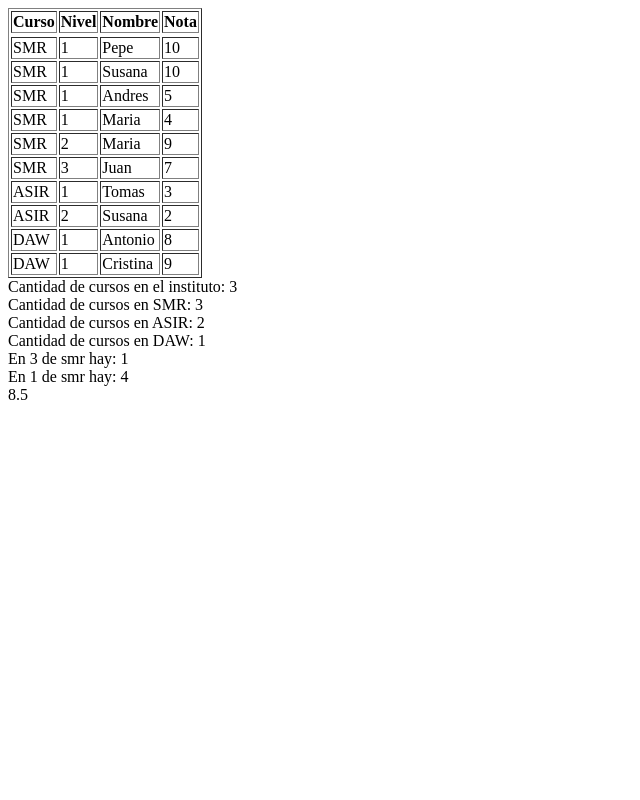
After one commit to danielcano1/EjemploPHPdeClase_2017-18, a PHP site: page /arrayMulti.php in a window 1280 px wide. The commit adds this page. Shown: the whole page, without its empty margins (0-640 px from the left). Run offline with PHP 8.4, Linux system fonts and the light colour scheme.

Commit message:
Daniel Moles Arrays Multis

```diff
--- /dev/null
+++ b/Daniel_Moles_Sanz/arrayMulti.php
@@ -0,0 +1,57 @@
+<?php
+$notasAlumno["SMR"][1]["Pepe"]=10;
+$notasAlumno["SMR"][2]["Maria"]=9;
+$notasAlumno["SMR"][3]["Juan"]=7;
+$notasAlumno["SMR"][1]["Susana"]=10;
+$notasAlumno["SMR"][1]["Andres"]=5;
+$notasAlumno["SMR"][1]["Maria"]=4;
+$notasAlumno["ASIR"][1]["Tomas"]=3;
+$notasAlumno["DAW"][1]["Antonio"]=8;
+$notasAlumno["DAW"][1]["Cristina"]=9;
+$notasAlumno["ASIR"][2]["Susana"]=2;
+
+
+echo "<table border=1>
+        <tr>
+            <th>Curso</th>
+            <th>Nivel</th>
+            <th>Nombre</th>
+            <th>Nota</th>
+        <tr>
+";
+foreach ($notasAlumno as $curso => $niveles){
+    foreach ($niveles as $nivel => $nombres){
+        foreach ($nombres as $nombre => $nota){
+
+            echo "<tr>
+                		<td>$curso</td>
+                		<td>$nivel</td>
+                		<td>$nombre</td>
+                        <td>$nota</td>
+                  </tr>
+                  ";
+        }
+    }
+
+}
+echo "</table>";
+echo "Cantidad de cursos en el instituto: ".count($notasAlumno)."<br/>";
+echo "Cantidad de cursos en SMR: ".count($notasAlumno["SMR"])."<br/>";
+echo "Cantidad de cursos en ASIR: ".count($notasAlumno["ASIR"])."<br/>";
+echo "Cantidad de cursos en DAW: ".count($notasAlumno["DAW"])."<br/>";
+echo "En 3 de smr hay: ".count($notasAlumno["SMR"][3])."<br/>";
+echo "En 1 de smr hay: ".count($notasAlumno["SMR"][1])."<br/>";
+
+
+function calcularMedia($notasAlumno,$curso,$nivel){
+    $suma=0;
+    foreach ($notasAlumno[$curso][$nivel] as $nombre => $nota){
+        $suma=$nota+$suma;
+        $numNotas=count($notasAlumno[$curso][$nivel]);
+
+    }
+    $media=$suma/$numNotas;
+    return $media;
+}
+
+echo calcularMedia($notasAlumno,"DAW",1);
```
Also changed, not shown: Daniel_Moles_Sanz/ejemplos.php (+9 -0 lines).
